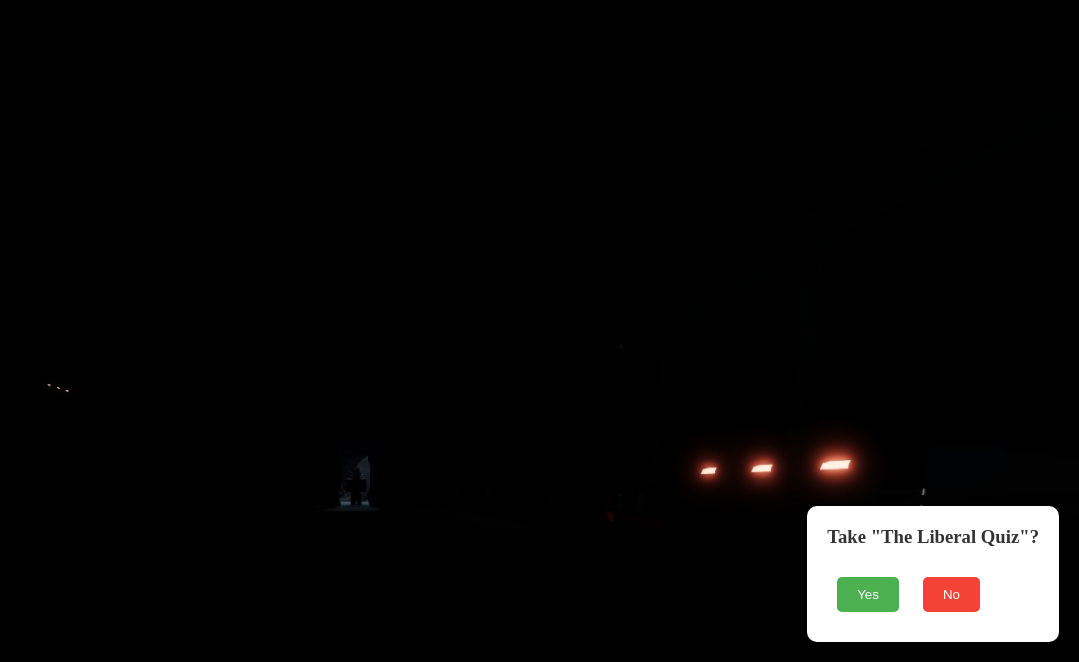
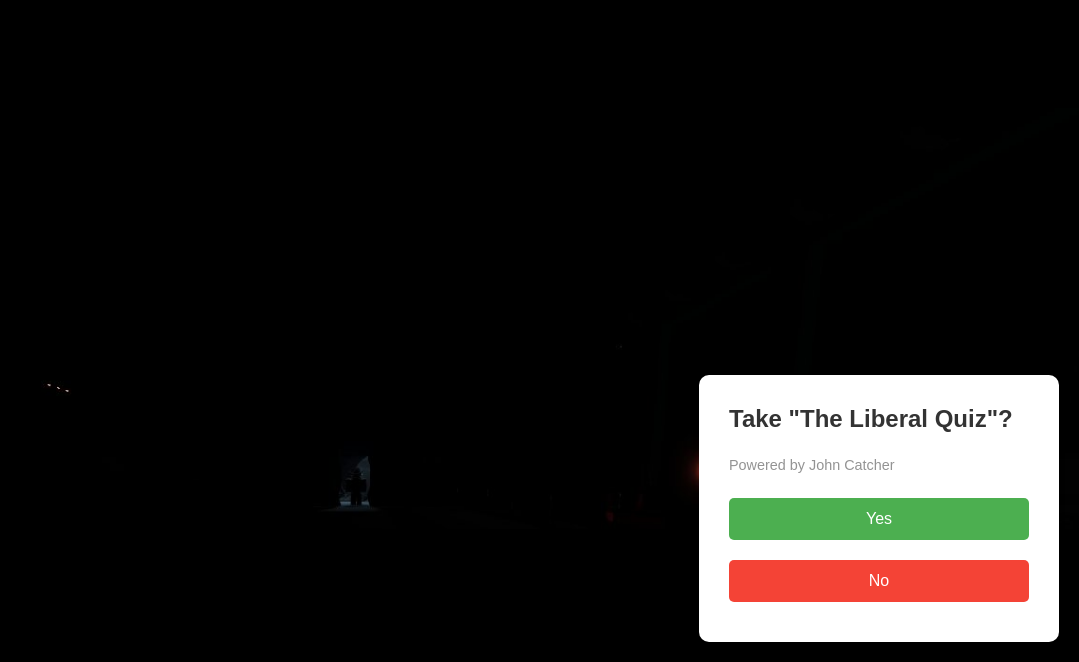
Before and after one commit to OVDRStudiosTeam/theliberalcatcher, a plain HTML site: page index.html in a window 1280 px wide. Shown: the part 138-800 px from the top of the page, without its empty margins (201-1280 px from the left). Drawn offline with Linux system fonts and the light colour scheme.

Commit message:
Update index.html

```diff
--- a/index.html
+++ b/index.html
@@ -27,12 +27,13 @@
             padding: 0;
             height: 100%;
             width: 100%;
-            background-color: #000000; /* Black background */
+            background-color: #000000;
             display: flex;
             flex-direction: column;
             justify-content: center;
             align-items: center;
-            overflow: hidden; /* Prevent scrolling */
+            overflow: hidden;
+            font-family: 'Arial', sans-serif; /* Modern font */
         }
 
         /* Style for the dynamic logo */
@@ -57,17 +58,18 @@
             user-select: none; /* Prevent selection */
         }
 
-                #quizPopup {
+        #quizPopup {
             position: fixed;
             bottom: 20px;
             right: 20px;
             background-color: white;
-            padding: 20px;
+            padding: 30px; /* Increased padding for larger popup */
             border-radius: 10px;
             box-shadow: 0 4px 6px rgba(0, 0, 0, 0.1);
             display: none;
             animation: slideIn 0.5s ease-out;
             z-index: 1000;
+            width: 300px; /* Set width for larger popup */
         }
 
         @keyframes slideIn {
@@ -84,19 +86,34 @@
         #quizPopup h3 {
             margin-top: 0;
             color: #333;
+            font-size: 1.5em; /* Larger font size */
+        }
+
+        #quizPopup p {
+            margin: 5px 0 15px;
+            color: #666;
+            font-size: 0.9em;
+            opacity: 0.7;
         }
 
         #quizPopup button {
-            margin: 10px;
-            padding: 10px 20px;
+            margin: 10px 0;
+            padding: 12px 20px;
             border: none;
             border-radius: 5px;
             cursor: pointer;
-            transition: background-color 0.3s;
+            transition: background-color 0.3s, transform 0.1s;
+            font-size: 1em;
+            width: 100%; /* Full width buttons */
         }
 
         #quizPopup button:hover {
-            opacity: 0.8;
+            opacity: 0.9;
+            transform: scale(1.05);
+        }
+
+        #quizPopup button:active {
+            transform: scale(0.95);
         }
 
         #yesButton {
@@ -142,8 +159,9 @@
     <!-- Centered Protected Image (catcher.png) -->
     <div class="protected-image"></div>
 
-        <div id="quizPopup">
+    <div id="quizPopup">
         <h3>Take "The Liberal Quiz"?</h3>
+        <p>Powered by John Catcher</p>
         <button id="yesButton">Yes</button>
         <button id="noButton">No</button>
     </div>
```
